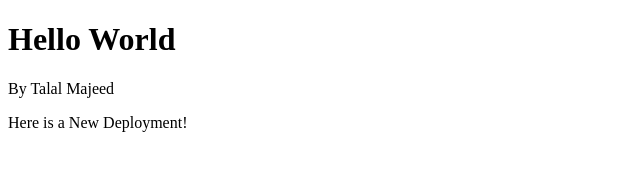
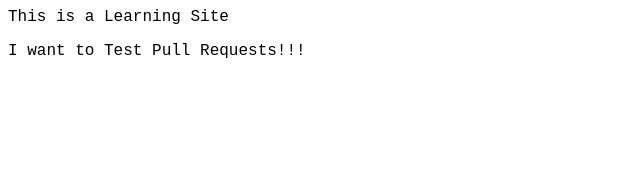
Before and after one commit to TalalMajeed/Learning-Site, a plain HTML site: page index.html in a window 1280 px wide. Shown: the whole page, without its empty margins (0-640 px from the left). Drawn offline with Linux system fonts and the light colour scheme.

Commit message:
Milestone Complete

```diff
--- /dev/null
+++ b/index.css
@@ -0,0 +1,3 @@
+body {
+    font-family: "Courier New", Courier, monospace;
+}
--- a/index.html
+++ b/index.html
@@ -3,11 +3,11 @@
     <head>
         <meta charset="UTF-8" />
         <meta name="viewport" content="width=device-width, initial-scale=1.0" />
-        <title>Document</title>
+        <title>Talal | Learning</title>
+        <link rel="stylesheet" href="./index.css" />
     </head>
     <body>
-        <h1>Hello World</h1>
-        <p>By Talal Majeed</p>
-        <p>Here is a New Deployment!</p>
+        <div>This is a Learning Site</div>
+        <p>I want to Test Pull Requests!!!</p>
     </body>
 </html>
```
